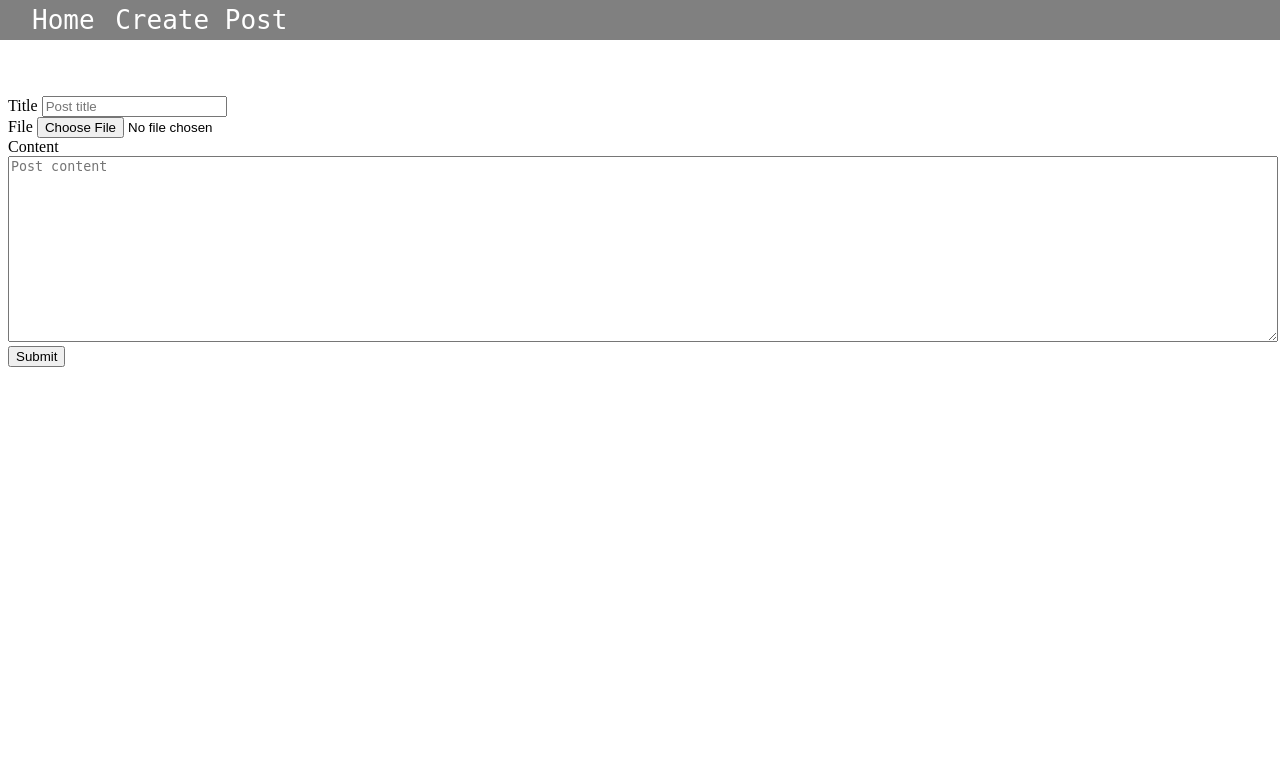
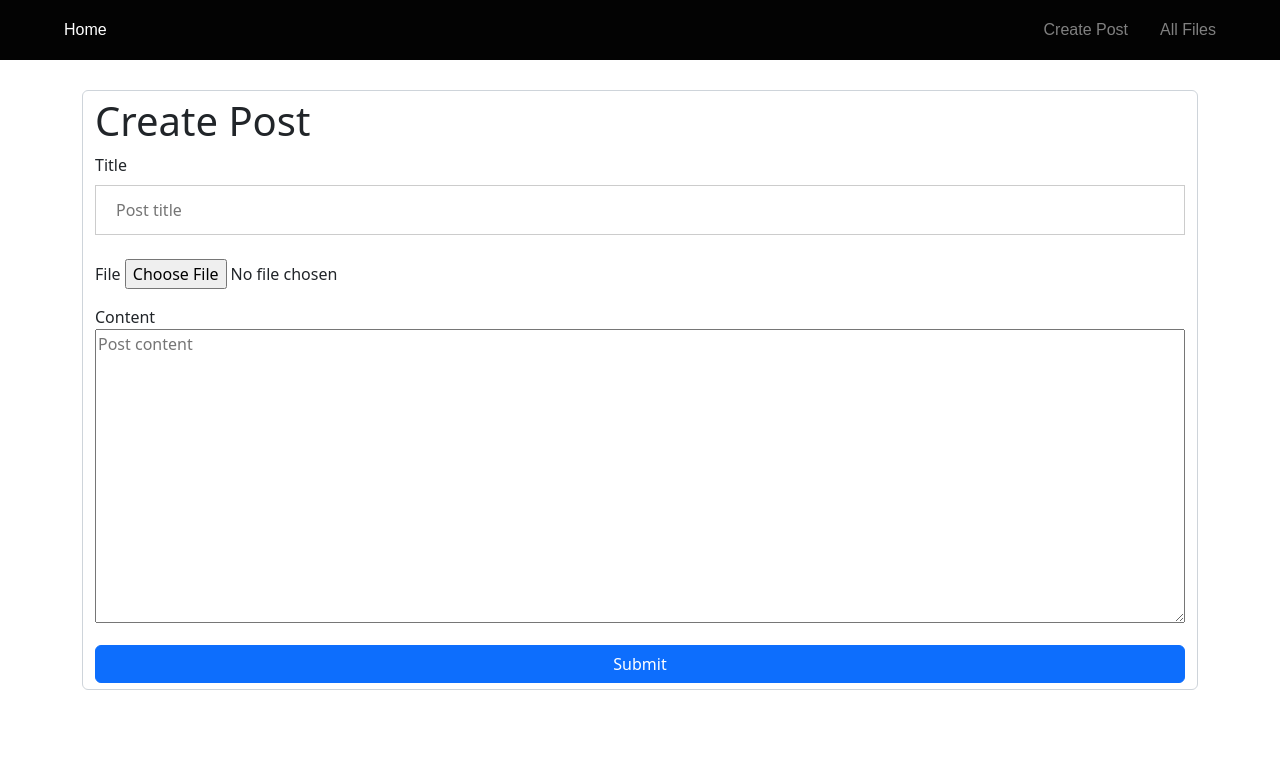
Before and after one commit to eutopia-6/MakePosts, a Flask app: page /createPost in a window 1280 px wide. Shown: the top 779 px of the page. Run offline with Flask 2, Linux system fonts and the light colour scheme.

Commit message:
final update

```diff
--- a/app.py
+++ b/app.py
@@ -38,6 +38,8 @@ def clear_trailing():
 @app.route("/")
 def index():
     allPosts = Posts.query.all()
+    allPosts.reverse()
+
 
     return render_template('index.html', posts=allPosts)
 
--- a/static/style.css
+++ b/static/style.css
@@ -1,56 +1,253 @@
-body{
-    background-color: white ;
+
+* {
+  box-sizing:border-box;
 }
 
-.navBarBackground{
-    background-color: gray;
-    width: 100%;
-    height: 5%;
-    margin: 0;
-    position: fixed;
-    top: 0%;
-    left: 0%;
+
+body {
+  font-family: Arial;
+  margin: 0;
+  padding: 0px;
+  background: #f1f1f1;
 }
 
-.Home{
-    font-family: monospace;
-    color: white;
-    text-decoration: none;
-    font-size: 200%;
-    position: fixed;
-    padding-top: .4%;
-    padding-bottom: .4%;
-    left: 2.5%
-}
-
-.Posts{
-    font-family: monospace;
-    color: white;
-    text-decoration: none;
-    font-size: 200%;
-    position: fixed;
-    padding-top: .4%;
-    padding-bottom: .4%;
-    right: 2.5%;
+/* Style the top navigation bar */
+.topnav {
+  z-index: 99;
+  list-style-type: none;
+  margin: 0;
+  overflow: hidden;
+  background-color: #030303;
+  position: fixed;
+  top: 0;
+  width: 100%;
+  font-family: Arial, Helvetica, sans-serif;
+  padding-right: 3rem;
+  padding-left: 3rem;
 
 }
 
-.createPost{
-    font-family: monospace;
-    color: white;
-    text-decoration: none;
-    font-size: 200%;
-    position: fixed;
-    padding-top: .4%;
-    padding-bottom: .4%;
-    left: 9%;
+/* Style the topnav links */
+.topnav a {
+  display: block;
+  color: grey;
+  text-align: center;
+  padding: 18px 16px;
+  text-decoration: none;
+
 }
 
-a:hover{
-    background-color: lightgray;
+/* Change color on hover */
+.topnav a:hover {
+  background-color: black;
+  color: white;
 }
 
-.titles{
-    color: white;
-    margin-top: 3%;
+.topnav .active {
+  color: white;
 }
+
+/* Responsive layout - when the screen is less than 400px wide, make the navigation links stack on top of each other instead of next to each other */
+@media screen and (max-width: 400px) {
+  .topnav a {
+    float: none;
+    width: 100%;
+  }
+}
+
+/* Header */
+.header {
+  display: block;
+  margin-top: 48px;
+  margin-bottom: 48px;
+  padding: 48px;
+  text-align: center;
+  background: #030303;
+  color: #f1f1f1;
+
+}
+
+.header h1 {
+  font-size: 50px;
+}
+
+
+
+
+/*Button in header*/
+.buttonheader {
+  display: inline-block;
+  border-radius: 8px;
+  background-color: #0d6efd;
+  border: none;
+  color: #FFFFFF;
+  text-align: center;
+  font-size: 18px;
+  padding: 20px;
+  width: 180px;
+  transition: all 0.5s;
+  cursor: pointer;
+  margin: 5px;
+}
+
+.buttonheader span {
+  cursor: pointer;
+  display: inline-block;
+  position: relative;
+  transition: 0.5s;
+}
+
+.buttonheader span:after {
+  content: '\00bb';
+  position: absolute;
+  opacity: 0;
+  top: 0;
+  right: -20px;
+  transition: 0.5s;
+}
+
+.buttonheader:hover span {
+  padding-right: 25px;
+}
+
+.buttonheader:hover span:after {
+  opacity: 1;
+  right: 0;
+}
+
+
+
+/* 3 column cards */
+.column {
+  float: left;
+  width: 33.3%;
+  padding: 0 10px;
+}
+
+/* Remove extra left and right margins, due to padding in columns */
+.row {margin: 0 -5px;}
+
+/* Clear floats after the columns */
+.row:after {
+  content: "";
+  display: table;
+  clear: both;
+}
+
+/* Style the counter cards */
+.card {
+  box-shadow: 0 4px 8px 0 rgba(0, 0, 0, 0.2); /* this adds the "card" effect */
+  padding: 16px;
+  text-align: center;
+  background-color: #f1f1f1;
+}
+
+/* Responsive columns - one column layout (vertical) on small screens */
+@media screen and (max-width: 600px) {
+  .column {
+    width: 100%;
+    display: block;
+    margin-bottom: 20px;
+  }
+}
+
+
+
+
+
+
+/* Footer */
+.footer {
+  padding: 15px;
+  text-align: center;
+  background: #030303;
+  color: #f1f1f1;
+  margin-top: 15px;
+}
+
+/* Responsive layout - when the screen is less than 800px wide, make the two columns stack on top of each other instead of next to each other */
+@media screen and (max-width: 800px) {
+  .leftcolumn, .rightcolumn {
+    width: 100%;
+    padding: 0;
+  }
+}
+
+
+
+/* The login Page CSS
+*/
+form {border: 3px solid #f1f1f1;}
+
+input[type=text], input[type=password] {
+  width: 100%;
+  padding: 12px 20px;
+  margin: 8px 0;
+  display: inline-block;
+  border: 1px solid #ccc;
+  box-sizing: border-box;
+}
+
+button {
+  background-color: rgb(4, 35, 170);
+  cursor: pointer;
+  width: 100%;
+  font-size: 18px;
+  padding: 10px;
+  margin: 20px 0;
+  color: white;
+  border: 0;
+  border-radius: 10px;
+  border-bottom: 3px solid #333;
+}
+
+button:hover {
+  opacity: 0.8;
+}
+
+.btn {
+	padding: 10px 40px;
+	background-color: #030303 ;
+	color: #FFFFFF;
+	font-style: spectral;
+	font-weight: bold;
+	border-radius: 10px;
+}
+
+
+.container {
+  padding-top: 90px;
+  padding-right: 90px;
+  padding-bottom: 90px;
+  padding-left: 90px;
+}
+
+
+
+
+/*Survey Page*/
+h2 {
+  margin: 9px 0;
+}
+#wrapper {
+  width: 600px;
+  margin: 0 auto;
+  background: white;
+  padding: 12px 16px;
+  border-radius: 12px;
+  margin-top:0px;
+  height:auto;
+}
+input {
+  margin: 6px 12px;
+}
+
+#submit {
+  background: green;
+}
+
+#answer {
+  border: 1px dashed #ccc;
+  background: #eee;
+  padding: 10px;
+}
--- /dev/null
+++ b/templates/base.html
@@ -0,0 +1,38 @@
+<!DOCTYPE html>
+<html lang="en">
+
+<head>
+    <meta charset="utf-8"/>
+    <meta name="viewport" content="width=device-width, initial-scale=1, shrink-to-fit=no"/>
+    <meta name="description" content="MakePosts"/>
+    <meta name="author" content=""/>
+    <title>Stress Free</title>
+    <link rel="stylesheet" href="{{ url_for('static', filename='style.css') }}">
+    <link href="https://cdn.jsdelivr.net/npm/bootstrap@5.2.0-beta1/dist/css/bootstrap.min.css" rel="stylesheet" integrity="sha384-0evHe/X+R7YkIZDRvuzKMRqM+OrBnVFBL6DOitfPri4tjfHxaWutUpFmBp4vmVor" crossorigin="anonymous">
+
+</head>
+<body>
+<!-- Navigation Bar-->
+<div class="topnav">
+    <a style="float:left" class="active" href="{{ url_for('index') }}">Home</a>
+    <a style="float:right" href="{{ url_for('database') }}">All Files</a>
+    <a style="float:right" href="{{ url_for('createPost') }}">Create Post</a>
+</div>
+
+
+<div class="container">
+    {% with messages = get_flashed_messages() %}
+    {% if messages %}
+    {% for message in messages %}
+    {{ message }}
+    {% endfor %}
+    {% endif %}
+    {% endwith %}
+
+    {% block body %}
+
+    {% endblock body %}
+</div>
+
+</body>
+</html>
--- a/templates/createPost.html
+++ b/templates/createPost.html
@@ -1,37 +1,24 @@
-<!DOCTYPE html>
-<html>
+{% extends 'base.html' %}
 
-<head>
-    <link rel="stylesheet" href="{{ url_for('static', filename='style.css') }}">
-</head>
-
-<body>
-
-    <div class="navBarBackground">
-        <a href="{{ url_for('index') }}" class="Home">Home</a>
-        <a href="{{ url_for('createPost') }}" class="createPost">Create Post</a>
-    </div>
-
+{% block body %}
 
 <form class="form-control" method="POST" enctype="multipart/form-data">
 
-    <div class="titles">
-        <h1>Create Post</h1>
-    </div>
+    <h1>Create Post</h1>
 
-    <div class="">
+    <div class="mb-3">
         <label id="title">Title</label>
         <input type="text" name="title"
                placeholder="Post title"
                value="{{ request.form['title'] }}">
     </div>
 
-    <div class="">
+    <div class="mb-3">
         <label id="file">File</label>
         <input type="file" name="file">
     </div>
 
-    <div class="">
+    <div class="mb-3">
         <label id="content">Content</label>
         <br>
         <textarea style="width:100%" name="content" rows="12"
@@ -42,7 +29,4 @@
         <button class="btn btn-primary" type="submit">Submit</button>
     </div>
 </form>
-
-</body>
-
-</html>
+{% endblock body %}
```
Also changed, not shown: templates/fileDataBase.html (+7 -12 lines), templates/index.html (+8 -20 lines), templates/posts.html (+12 -26 lines), templates/test.html (added, +55 -0 lines).
